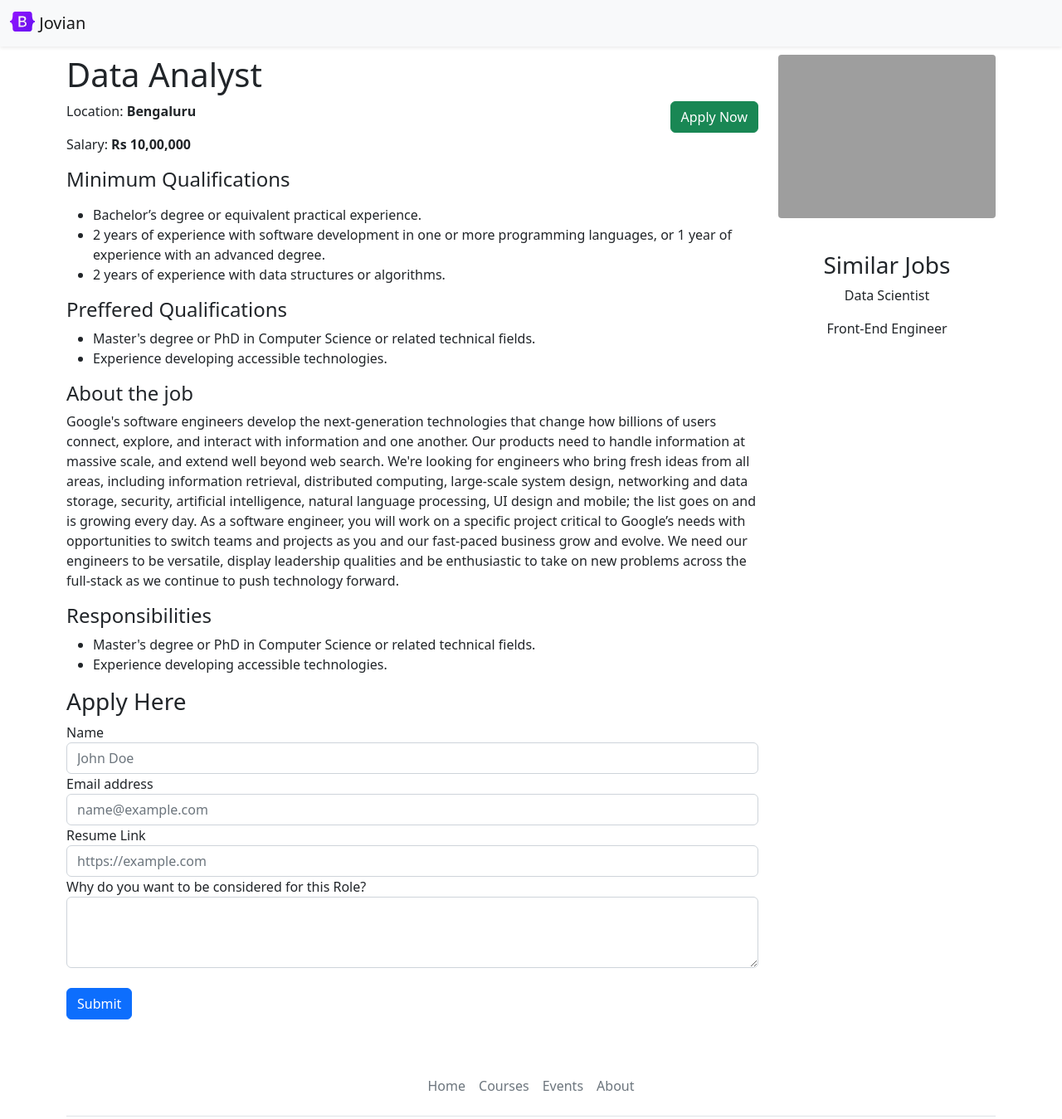
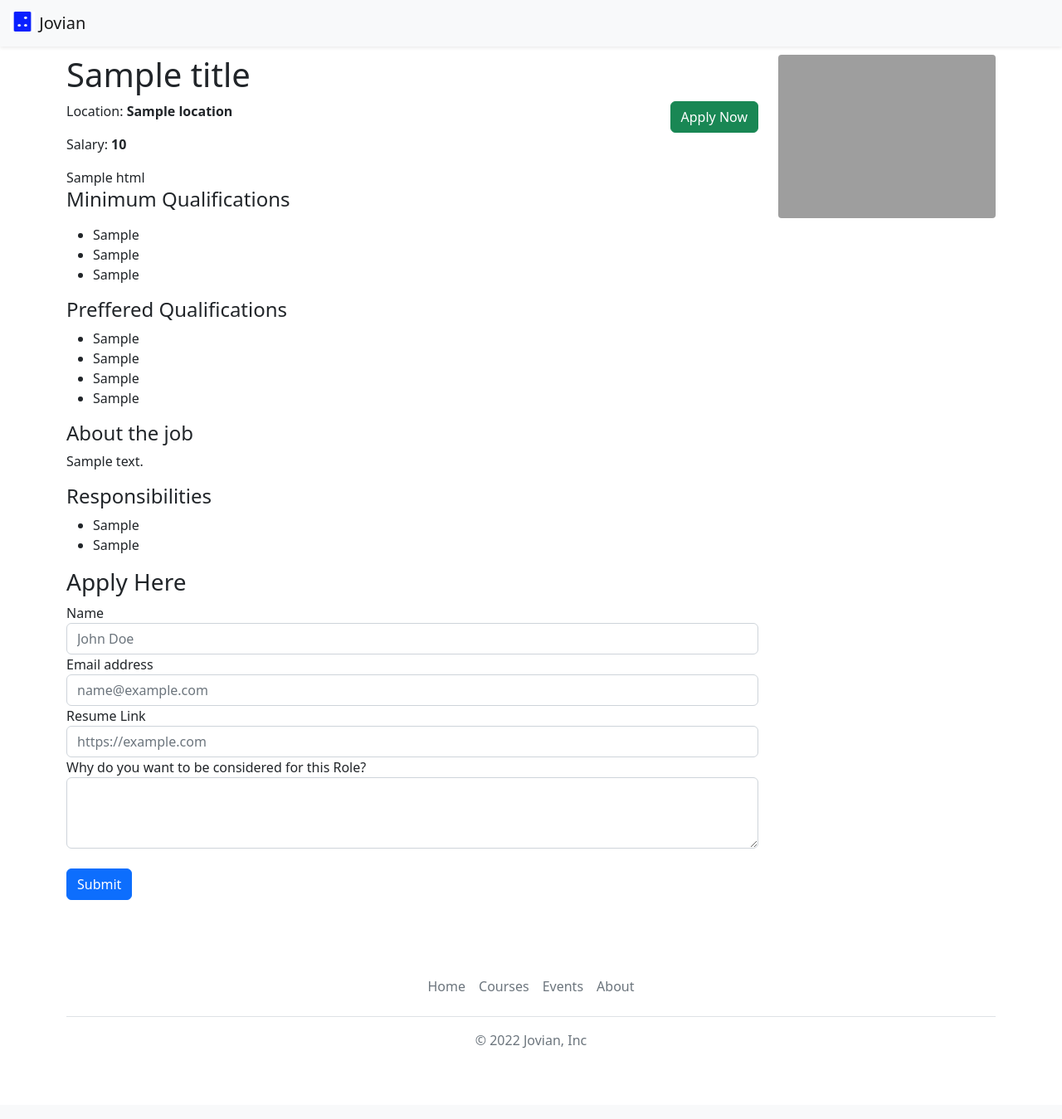
Before and after one commit to whovivekshukla/jovian-careers-website, a Flask app: template templates/apply.html in a window 1280 px wide. Shown: the top 1349 px of the page at 83% size. After the commit the page ends 1264 px from the top, so only its background shows below. Run offline with Flask 2, Linux system fonts and the light colour scheme; the template is opened without the code that fills it: most values are stand-ins (such as "Sample title", 1, 10 or a date in 2020); grey boxes are pictures that could not be loaded.

Commit message:
added funcionality to the apply page

```diff
--- a/app.py
+++ b/app.py
@@ -1,4 +1,5 @@
-from flask import Flask, render_template, jsonify
+from flask import Flask, render_template, jsonify,request
+import smtplib
 
 app = Flask(__name__)
 
@@ -7,20 +8,52 @@ JOBS = [
     'id': 1,
     'title': 'Data Analyst',
     'location': 'Bengaluru, India',
-    'salary': 'Rs 10,00,000'
+    'salary': 'Rs 10,00,000',
+    'minimum-qualifications-1':'Bachelors Degree in Mathematics, Computer Science or in a similar field.',
+    'minimum-qualifications-2': 'Proven working experience as a Data Analyst or Business Data Analyst.',
+     'minimum-qualifications-3': 'Technical expertise regarding data models, database design development, data mining and segmentation techniques.',
+    'preffered-qualifications-1':'Knowledge of statistics and experience using statistical packages for analyzing datasets (Excel, SPSS, SAS etc)',
+     'preffered-qualifications-2':'Strong analytical skills with the ability to collect, organize, analyze, and disseminate significant amounts of information with attention to detail and accuracy',
+     'preffered-qualifications-3':'Adept at queries, report writing and presenting findings',
+     'preffered-qualifications-4':'Strong knowledge of and experience with reporting packages (Business Objects etc), databases (SQL etc), programming (XML, Javascript, or ETL frameworks)',
+    'about-the-job':'We are looking for a passionate certified Data Analyst. The successful candidate will turn data into information, information into insight and insight into business decisions. Data analyst responsibilities include conducting full lifecycle analysis to include requirements, activities and design. Data analysts will develop analysis and reporting capabilities. They will also monitor performance and quality control plans to identify improvements.',
+    'responsibilities-1':'Interpret data, analyze results using statistical techniques and provide ongoing reports',
+    'responsibilities-2':'Develop and implement databases, data collection systems, data analytics and other strategies that optimize statistical efficiency and quality'
+
   },
 
   {
     'id': 2,
     'title': 'Data Scientist',
     'location': 'Delhi, India',
-    'salary': 'Rs 12,00,000'
+    'salary': 'Rs 12,00,000',
+    'minimum-qualifications-1':'BSc/BA in Computer Science, Engineering or relevant field; graduate degree in Data Science or other quantitative field is preferred',
+    'minimum-qualifications-2':'Excellent communication and presentation skills',
+    'minimum-qualifications-3':'Problem-solving aptitude',
+    'preffered-qualifications-1':'Knowledge of R, SQL and Python; familiarity with Scala, Java or C++ is an asset',
+    'preffered-qualifications-2':'Experience using business intelligence tools (e.g. Tableau) and data frameworks (e.g. Hadoop)',
+    'preffered-qualifications-3':'Analytical mind and business acumen',
+    'preffered-qualifications-4':'Understanding of machine-learning and operations research',
+    'about-the-job':'We are looking for a Data Scientist to analyze large amounts of raw information to find patterns that will help improve our company. We will rely on you to build data products to extract valuable business insights.In this role, you should be highly analytical with a knack for analysis, math and statistics. Critical thinking and problem-solving skills are essential for interpreting data. We also want to see a passion for machine-learning and research. Your goal will be to help our company analyze trends to make better decisions.',
+    'responsibilities-1':'Identify valuable data sources and automate collection processes',
+    'responsibilities-2':'Undertake preprocessing of structured and unstructured data'
   },
 
   {
     'id': 3,
     'title': 'Frontend Engineer',
     'location': 'Remote',
+    'salary': '$100,000',
+     'minimum-qualifications-1':'BSc degree in Computer Science or relevant field',
+    'minimum-qualifications-2':'Familiarity with software like Adobe Suite, Photoshop and content management systems',
+    'minimum-qualifications-3':'An ability to perform well in a fast-paced environment',
+    'preffered-qualifications-1':'Proven work experience as a Front-end developer',
+    'preffered-qualifications-2':'Hands on experience with markup languages',
+    'preffered-qualifications-3':'Experience with JavaScript, CSS and jQuery',
+    'preffered-qualifications-4':'In-depth understanding of the entire web development process (design, development and deployment)',
+    'about-the-job':'We are looking for a qualified Front-end developer to join our IT team. You will be responsible for building the ‘client-side’ of our web applications. You should be able to translate our company and customer needs into functional and appealing interactive applications. If you’re interested in creating a user-friendly environment by writing code and moving forward in your career, then this job is for you. We expect you to be a tech-savvy professional, who is curious about new digital technologies and aspires to combine usability with visual design. Ultimately, you should be able to create a functional and attractive digital environment for our company, ensuring great user experience.',
+    'responsibilities-1':'Use markup languages like HTML to create user-friendly web pages',
+    'responsibilities-2':'Maintain and improve website'
 
   },
 
@@ -28,7 +61,17 @@ JOBS = [
     'id': 4,
     'title': 'Backend Engineer',
     'location': 'San Francisco, USA',
-    'salary': '$120,000'
+    'salary': '$120,000',
+     'minimum-qualifications-1':'BSc degree in Computer Science or relevant field',
+    'minimum-qualifications-2':'Familiarity with front-end languages (e.g. HTML, JavaScript and CSS)',
+    'minimum-qualifications-3':'Teamwork skills with a problem-solving attitude',
+    'preffered-qualifications-1':'Proven work experience as a Back-end developer',
+    'preffered-qualifications-2':'In-depth understanding of the entire web development process (design, development and deployment)',
+    'preffered-qualifications-3':'Hands on experience with programming languages like Java, Ruby, PHP and Python',
+    'preffered-qualifications-4':'Working knowledge of CMS framework',
+    'about-the-job':'We are looking for an experienced Back-end developer to join our IT team. You will be responsible for the server side of our web applications. If you have excellent programming skills and a passion for developing applications or improving existing ones, we would like to meet you. As a Back-end developer, you’ll work closely with our engineers to ensure system consistency and improve user experience. Ultimately, you should be able to develop and maintain functional and stable web applications to meet our company’s needs.',
+    'responsibilities-1':'Participate in the entire application lifecycle, focusing on coding and debugging',
+    'responsibilities-2':'Write clean code to develop functional web applications'
   }
 ]
 
@@ -36,9 +79,30 @@ JOBS = [
 def hello_world():
   return render_template('home.html', jobs=JOBS, companyname='Jovian')
 
-@app.route("/apply")
-def apply_job():
-  return render_template('apply.html', jobs=JOBS, companyname='Jovian')
+
+@app.route("/apply", methods=["POST"])
+def test():
+  id = request.form.get("id")
+  success = request.form.get("success")
+  for job in JOBS:
+    id = request.form.get("id")
+    if(job['id'] == int(id)):
+        title = job['title']
+        salary = job['salary']
+        location = job['location']
+        minimum_qualifications_a = job['minimum-qualifications-1']
+        minimum_qualifications_b = job['minimum-qualifications-2']
+        minimum_qualifications_c = job['minimum-qualifications-3']
+        preffered_qualifications_1 = job['preffered-qualifications-1']
+        preffered_qualifications_2 = job['preffered-qualifications-2']
+        preffered_qualifications_3 = job['preffered-qualifications-3']
+        preffered_qualifications_4 = job['preffered-qualifications-4']
+        about_the_job = job['about-the-job']
+        responsibilities_1 = job['responsibilities-1']
+        responsibilities_2 = job['responsibilities-2']
+
+
+  return render_template('apply.html',jobs=JOBS, id=id,title=title, salary=salary, location=location,minimum_qualifications_1=minimum_qualifications_a,minimum_qualifications_2=minimum_qualifications_b,minimum_qualifications_3=minimum_qualifications_c,preffered_qualifications_1=preffered_qualifications_1,preffered_qualifications_2=preffered_qualifications_2,preffered_qualifications_3=preffered_qualifications_3,preffered_qualifications_4=preffered_qualifications_4,about_the_job=about_the_job,responsibilities_1=responsibilities_1,responsibilities_2=responsibilities_2,success=success)
 
 
 @app.route("/api/jobs")
--- a/templates/apply.html
+++ b/templates/apply.html
@@ -1,3 +1,5 @@
+
+
 <!DOCTYPE html>
 
 <html>
@@ -38,7 +40,8 @@
         <div class="form-inline">
 
           <span>
-            <h1>Data Analyst</h1>
+    <h1>{{title}}</h1>
+
           </span>
 
           <a href="#apply" class="btn btn-success" style="float:right;">Apply Now</a>
@@ -47,48 +50,42 @@
 
 
 
-        <p>Location: <strong>Bengaluru</strong></p>
-        <p>Salary: <strong>Rs 10,00,000</strong></p>
+        <p>Location: <strong>{{location}}</strong></p>
+        <p>Salary: <strong>{{salary}}</strong></p>
+
+        {{html}}
 
         <h4>Minimum Qualifications</h4>
         <p>
         <ul>
-          <li>Bachelor’s degree or equivalent practical experience.</li>
-          <li>2 years of experience with software development in one or more programming languages, or 1 year of
-            experience with an advanced degree. </li>
-          <li>2 years of experience with data structures or algorithms. </li>
+          <li>{{minimum_qualifications_1}}</li>
+          <li>{{minimum_qualifications_2}}</li>
+          <li>{{minimum_qualifications_3}}</li>
+
 
         </ul>
         </p>
 
         <h4>Preffered Qualifications</h4>
         <ul>
-          <li>Master's degree or PhD in Computer Science or related technical fields.
-          </li>
-          <li>Experience developing accessible technologies. </li>
+          <li>{{preffered_qualifications_1}}</li>
+          <li>{{preffered_qualifications_2}}</li>
+          <li>{{preffered_qualifications_3}}</li>
+          <li>{{preffered_qualifications_4}}</li>
         </ul>
 
         <h4>About the job</h4>
-        <p>Google's software engineers develop the next-generation technologies that change how billions of users
-          connect, explore, and interact with information and one another. Our products need to handle information at
-          massive scale, and extend well beyond web search. We're looking for engineers who bring fresh ideas from all
-          areas, including information retrieval, distributed computing, large-scale system design, networking and data
-          storage, security, artificial intelligence, natural language processing, UI design and mobile; the list goes
-          on and is growing every day. As a software engineer, you will work on a specific project critical to Google’s
-          needs with opportunities to switch teams and projects as you and our fast-paced business grow and evolve. We
-          need our engineers to be versatile, display leadership qualities and be enthusiastic to take on new problems
-          across the full-stack as we continue to push technology forward.</p>
+        <p>{{about_the_job}}</p>
 
         <h4>Responsibilities</h4>
 
         <ul>
-          <li>Master's degree or PhD in Computer Science or related technical fields.
-          </li>
-          <li>Experience developing accessible technologies. </li>
+         <li>{{responsibilities_1}}</li>
+          <li>{{responsibilities_2}}</li>
         </ul>
 
 
-        <form id="apply">
+        <form id="apply" action="/apply#apply" method="POST">
           <h3>Apply Here</h3>
           <div class="form-group">
             <label for="name">Name</label>
@@ -107,19 +104,24 @@
             <label for="roleexplanation">Why do you want to be considered for this Role?</label>
             <textarea class="form-control" id="roleexplanation" rows="3"></textarea>
           </div>
+          <input type="hidden" name="success" value=1>
           <br>
-          <button type="submit" class="btn btn-primary">Submit</button>
+          <button type="submit" name="id" class="btn btn-primary" value="{{id}}">Submit</button>
+          <br>
+          <br>
+          {% if success %}
+          <div class="alert alert-success" role="alert">
+  Thanks for your Application. We'll reach back to you in a week.
+</div>
+          {% endif %}
         </form>
 
 
 
 
       </div>
-      <div class="col-md-3 side-profile">
+      <div class="d-none d-md-block col-md-3 side-profile">
         <img src="/static/people-2.jpg" class="img-fluid" style="border-radius:4px;">
-        <h3 class="similarjobs">Similar Jobs</h4>
-          <p>Data Scientist</p>
-          <p>Front-End Engineer</p>
       </div>
     </div>
 
--- a/templates/jobitem.html
+++ b/templates/jobitem.html
@@ -12,7 +12,9 @@
        </div>
 
    <div class="col-3">
-     <a href="mailto:hello@jovian.ai?subject=Application for {{job['title']}}" type="button" class="btn btn-outline-primary ">Apply</a>
+     <form action="/apply" method="POST">
+       <button type="submit" name="id" class="btn btn-outline-primary" value="{{job['id']}}">Apply</button>
+       </form>
    </div>
 
       </div>
--- a/templates/nav.html
+++ b/templates/nav.html
@@ -1,7 +1,7 @@
 <nav class="navbar bg-light shadow-sm fixed-top">
   <div class="container-fluid">
     <a class="navbar-brand" href="/">
-      <img src="/static/logo.svg" alt="Logo" width="30" height="24" class="d-inline-block align-text-top">
+      <img src="/static/logo.jpeg" alt="Logo" width="30" height="24" class="d-inline-block align-text-top">
       Jovian
     </a>
   </div>
```
Also changed, not shown: static/jovian-logo.svg (added), static/logo.jpeg (added).
